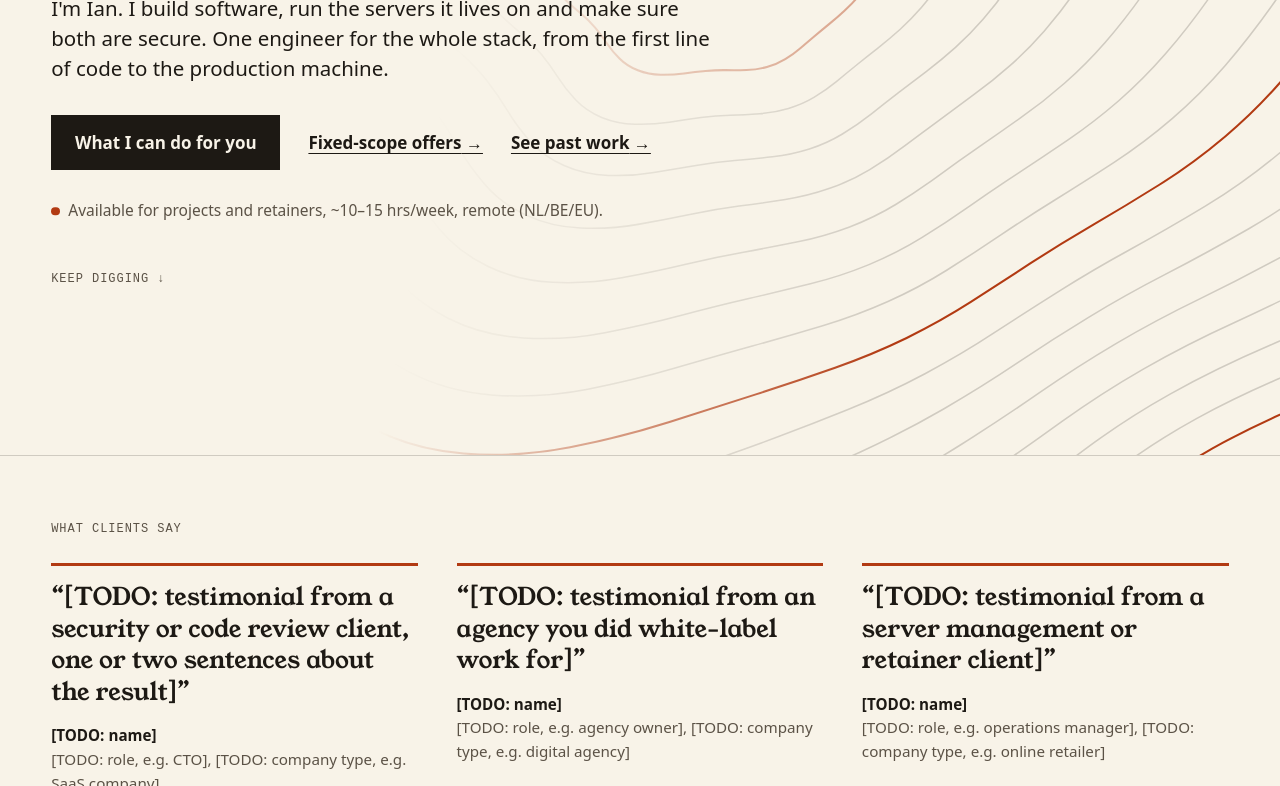
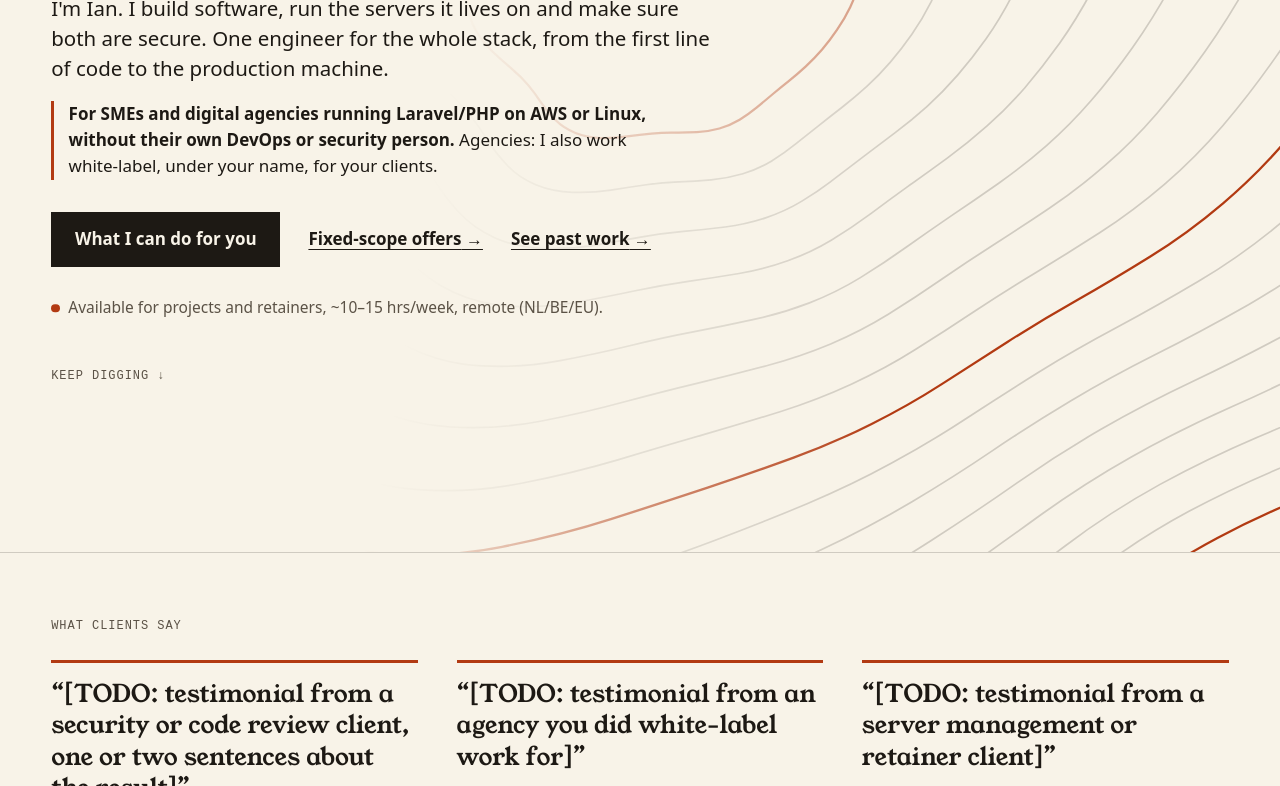
Before and after one commit to iank-nl/public-domain, an Astro site: page / in a window 1280 px wide. Shown: the part 580-1366 px from the top of the page. Built offline with nearby package versions, Linux system fonts and the light colour scheme; Astro itself is replaced by a stand-in of ours.

Commit message:
Add positioning statement and white-label line to home hero
States who the work is for (SMEs and agencies on Laravel/PHP with AWS
or Linux, without in-house DevOps or security) and that agencies can
hire me white-label. EN and NL.

Co-Authored-By: Claude Opus 5.5 <noreply@anthropic.com>

```diff
--- a/src/i18n/en.ts
+++ b/src/i18n/en.ts
@@ -10,6 +10,8 @@ export const en = {
     eyebrow: 'Software, servers & cyber security',
     hero: 'Software, secure all the way down.',
     lede: "I'm Ian. I build software, run the servers it lives on and make sure both are secure. One engineer for the whole stack, from the first line of code to the production machine.",
+    positioning: 'For SMEs and digital agencies running Laravel/PHP on AWS or Linux, without their own DevOps or security person.',
+    whiteLabel: 'Agencies: I also work white-label, under your name, for your clients.',
     ctaWork: 'What I can do for you',
     ctaOffers: 'Fixed-scope offers',
     ctaSecond: 'See past work',
--- a/src/i18n/nl.ts
+++ b/src/i18n/nl.ts
@@ -12,6 +12,8 @@ export const nl: typeof en = {
     eyebrow: 'Software, servers & cybersecurity',
     hero: 'Software, tot op de bodem veilig.',
     lede: 'Ik ben Ian. Ik bouw software, beheer de servers waarop die draait en zorg dat beide veilig zijn. Eén engineer voor het hele traject, van de eerste regel code tot de productieserver.',
+    positioning: 'Voor mkb-bedrijven en digitale bureaus die Laravel/PHP draaien op AWS of Linux, zonder eigen DevOps- of securityspecialist.',
+    whiteLabel: 'Ben je een bureau? Ik werk ook white-label, onder jouw naam, voor jouw klanten.',
     ctaWork: 'Wat ik voor je kan doen',
     ctaOffers: 'Vaste pakketten',
     ctaSecond: 'Bekijk eerder werk',
--- a/src/pages/[...locale]/index.astro
+++ b/src/pages/[...locale]/index.astro
@@ -35,6 +35,7 @@ const primary = [
       <span class="tag rise" style="--i:0">{t.home.eyebrow}</span>
       <h1 class="rise" style="--i:1">{t.home.hero}</h1>
       <p class="lede rise" style="--i:2">{t.home.lede}</p>
+      <p class="for rise" style="--i:2"><strong>{t.home.positioning}</strong> {t.home.whiteLabel}</p>
       <div class="cta rise" style="--i:3">
         <a class="btn" href={href(lang, '/work/')}>{t.home.ctaWork}</a>
         <a class="link arrow" href={href(lang, '/work/offers/')}>{t.home.ctaOffers}</a>
@@ -217,6 +218,17 @@ const primary = [
     max-width: 33em;
   }
 
+  .for {
+    max-width: 36em;
+    margin-top: 1.1rem;
+    padding-left: 0.9rem;
+    border-left: 3px solid var(--accent);
+  }
+
+  .for strong {
+    font-weight: 650;
+  }
+
   .cta {
     display: flex;
     flex-wrap: wrap;
```
